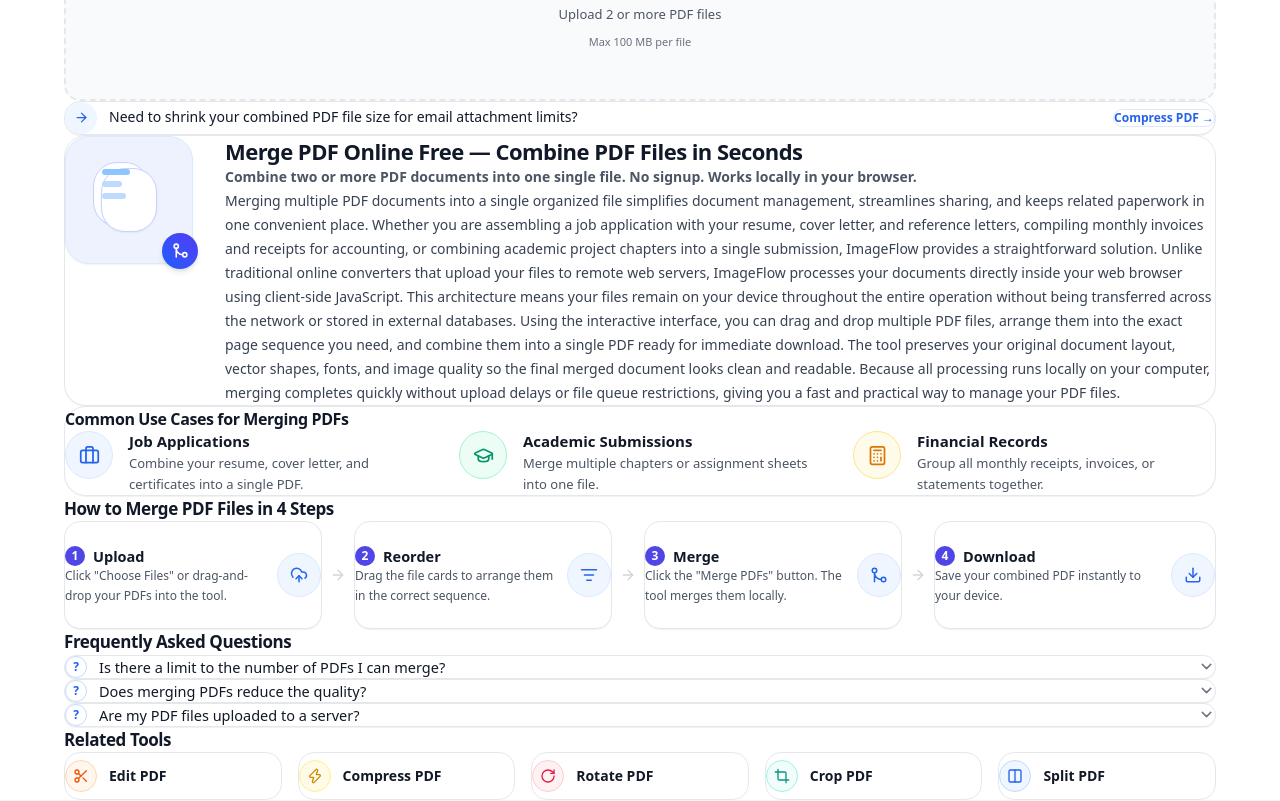
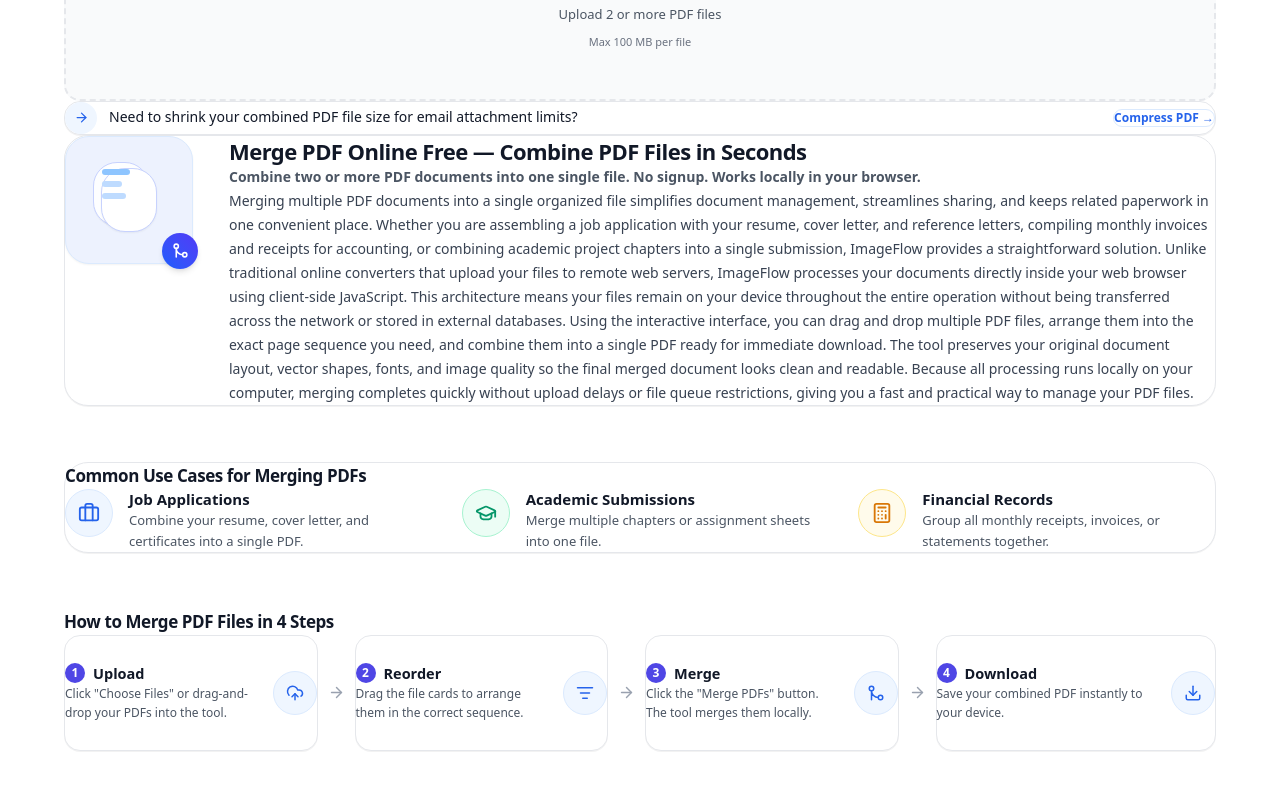
Before and after one commit to saurabh20402-ai/imageflowpdf, a Next.js app: page /tools/merge-pdf in a window 1280 px wide. Shown: the part 360-1161 px from the top of the page. Built offline with nearby package versions, Linux system fonts and the light colour scheme.

Commit message:
fix(merge-pdf): use uncollapsible flex column gap and generous card padding for reference spacing

```diff
--- a/src/components/ToolPageClient.jsx
+++ b/src/components/ToolPageClient.jsx
@@ -320,11 +320,11 @@ function SeoContentSection({ slug, relatedTools }) {
   // Dedicated, approved reference implementation for Merge PDF
   if (slug === 'merge-pdf') {
     return (
-      <section className="pt-2 pb-20">
-        <div className="container max-w-5xl mx-auto px-4">
+      <section className="pt-2 pb-24">
+        <div className="container max-w-5xl mx-auto px-4 flex flex-col gap-10 md:gap-12 lg:gap-14">
           {/* 1. Main Intro Card */}
-          <div className="mb-7 sm:mb-8 p-7 sm:p-8 md:p-9 rounded-2xl md:rounded-[22px] bg-[var(--surface-card)] border border-[var(--hairline)] shadow-2xs">
-            <div className="flex flex-col sm:flex-row gap-6 sm:gap-7 md:gap-8 items-start">
+          <div className="p-8 sm:p-9 md:p-10 rounded-2xl md:rounded-[24px] bg-[var(--surface-card)] border border-[var(--hairline)] shadow-2xs">
+            <div className="flex flex-col sm:flex-row gap-6 sm:gap-8 md:gap-9 items-start">
               {/* Illustration badge */}
               <div className="w-24 h-24 sm:w-28 sm:h-28 md:w-32 md:h-32 rounded-3xl bg-[#edf2fe] dark:bg-indigo-950/40 relative flex items-center justify-center flex-shrink-0 border border-[#dbeafe] dark:border-indigo-900/50 shadow-xs select-none">
                 {/* Back document sheet */}
@@ -358,21 +358,21 @@ function SeoContentSection({ slug, relatedTools }) {
 
           {/* 2. Common Use Cases Card */}
           {content.useCases && (
-            <div className="mb-8 sm:mb-9 md:mb-10 p-6 sm:p-7 md:p-8 rounded-2xl md:rounded-[22px] bg-[var(--surface-card)] border border-[var(--hairline)] shadow-2xs">
-              <h3 className="text-sm sm:text-base md:text-[16px] font-bold text-[var(--ink)] mb-5 sm:mb-6 tracking-tight">
+            <div className="p-7 sm:p-8 md:p-9 rounded-2xl md:rounded-[24px] bg-[var(--surface-card)] border border-[var(--hairline)] shadow-2xs">
+              <h3 className="text-sm sm:text-base md:text-[17px] font-bold text-[var(--ink)] mb-6 sm:mb-7 tracking-tight">
                 {content.useCases.title}
               </h3>
-              <div className="grid grid-cols-1 md:grid-cols-3 gap-6 md:gap-7 lg:gap-8">
+              <div className="grid grid-cols-1 md:grid-cols-3 gap-6 md:gap-8 lg:gap-10">
                 {content.useCases.items.map((uc, i) => {
                   const UcIcon = Icons[uc.icon] || Icons.CheckCircle;
                   const theme = UC_STYLES[i % UC_STYLES.length];
                   return (
                     <div key={i} className="flex items-start gap-4">
-                      <div className={`w-11 h-11 sm:w-12 sm:h-12 rounded-xl flex items-center justify-center flex-shrink-0 ${theme.bg} ${theme.text} border ${theme.border}`}>
-                        <UcIcon size={21} />
+                      <div className={`w-12 h-12 rounded-xl flex items-center justify-center flex-shrink-0 ${theme.bg} ${theme.text} border ${theme.border}`}>
+                        <UcIcon size={22} />
                       </div>
                       <div className="pt-0.5">
-                        <h4 className="font-bold text-sm sm:text-[15px] text-[var(--ink)] mb-1">{uc.title}</h4>
+                        <h4 className="font-bold text-sm sm:text-[15px] text-[var(--ink)] mb-1.5">{uc.title}</h4>
                         <p className="text-xs sm:text-[13px] text-[var(--muted)] leading-relaxed">{uc.description}</p>
                       </div>
                     </div>
@@ -384,16 +384,16 @@ function SeoContentSection({ slug, relatedTools }) {
 
           {/* 3. How-to Steps */}
           {content.steps && (
-            <div className="mb-8 sm:mb-9 md:mb-10">
-              <h3 className="text-sm sm:text-base md:text-[17px] font-bold text-[var(--ink)] mb-4 sm:mb-5 tracking-tight">
+            <div>
+              <h3 className="text-sm sm:text-base md:text-[17px] font-bold text-[var(--ink)] mb-5 sm:mb-6 tracking-tight">
                 {content.steps.title}
               </h3>
-              <div className="grid grid-cols-1 sm:grid-cols-2 lg:flex lg:items-center gap-3 lg:gap-2">
+              <div className="grid grid-cols-1 sm:grid-cols-2 lg:flex lg:items-center gap-3 lg:gap-2.5">
                 {content.steps.items.map((step, i) => {
                   const StepIcon = STEP_FALLBACK_ICONS[i % STEP_FALLBACK_ICONS.length];
                   return (
-                    <div key={i} className="lg:flex-1 w-full flex items-center gap-2 lg:gap-2">
-                      <div className="flex-1 p-4 sm:p-4.5 md:p-5 rounded-xl sm:rounded-2xl bg-[var(--surface-card)] border border-[var(--hairline)] flex items-center justify-between gap-3 shadow-2xs hover:border-[var(--primary-muted)] transition-colors min-h-[104px] md:min-h-[108px]">
+                    <div key={i} className="lg:flex-1 w-full flex items-center gap-2.5 lg:gap-2.5">
+                      <div className="flex-1 p-4.5 sm:p-5 rounded-xl sm:rounded-2xl bg-[var(--surface-card)] border border-[var(--hairline)] flex items-center justify-between gap-3 shadow-2xs hover:border-[var(--primary-muted)] transition-colors min-h-[112px] md:min-h-[116px]">
                         <div className="flex-1 pr-1">
                           <div className="flex items-center gap-2 mb-1.5">
                             <span className="w-5 h-5 rounded-md bg-[var(--primary)] text-white text-xs font-bold flex items-center justify-center flex-shrink-0">
@@ -412,8 +412,8 @@ function SeoContentSection({ slug, relatedTools }) {
                         </div>
                       </div>
                       {i < content.steps.items.length - 1 && (
-                        <div className="hidden lg:flex text-gray-300 dark:text-gray-600 flex-shrink-0 px-1">
-                          <Icons.ArrowRight size={16} />
+                        <div className="hidden lg:flex text-gray-400 dark:text-gray-500 flex-shrink-0 px-1.5">
+                          <Icons.ArrowRight size={17} />
                         </div>
                       )}
                     </div>
@@ -425,11 +425,11 @@ function SeoContentSection({ slug, relatedTools }) {
 
           {/* 4. Frequently Asked Questions */}
           {content.faqs && content.faqs.length > 0 && (
-            <div className="mb-8 sm:mb-9 md:mb-10">
-              <h3 className="text-sm sm:text-base md:text-[17px] font-bold text-[var(--ink)] mb-3.5 sm:mb-4 tracking-tight">
+            <div>
+              <h3 className="text-sm sm:text-base md:text-[17px] font-bold text-[var(--ink)] mb-5 sm:mb-6 tracking-tight">
                 Frequently Asked Questions
               </h3>
-              <div className="space-y-2.5 sm:space-y-3">
+              <div className="space-y-3 sm:space-y-3.5">
                 {content.faqs.map((faq, idx) => {
                   const isOpen = openFaq === idx;
                   return (
@@ -441,7 +441,7 @@ function SeoContentSection({ slug, relatedTools }) {
                         type="button"
                         onClick={() => setOpenFaq(isOpen ? null : idx)}
                         aria-expanded={isOpen}
-                        className="w-full flex items-center justify-between py-3.5 px-4 sm:py-4 sm:px-5 text-left text-xs sm:text-sm md:text-[14.5px] font-medium text-[var(--ink)] hover:bg-[var(--surface)] transition-colors focus:outline-hidden focus-visible:ring-2 focus-visible:ring-[var(--primary)]"
+                        className="w-full flex items-center justify-between py-4 px-4 sm:py-4.5 sm:px-5 text-left text-xs sm:text-sm md:text-[14.5px] font-medium text-[var(--ink)] hover:bg-[var(--surface)] transition-colors focus:outline-hidden focus-visible:ring-2 focus-visible:ring-[var(--primary)]"
                       >
                         <div className="flex items-center gap-3">
                           <div className="w-5 h-5 sm:w-5.5 sm:h-5.5 rounded-full border border-blue-200 dark:border-blue-900/50 text-blue-600 dark:text-blue-400 text-xs font-semibold flex items-center justify-center flex-shrink-0">
@@ -478,10 +478,10 @@ function SeoContentSection({ slug, relatedTools }) {
           {/* 5. Related Tools */}
           {displayRelatedTools && displayRelatedTools.length > 0 && (
             <div>
-              <h3 className="text-sm sm:text-base md:text-[17px] font-bold text-[var(--ink)] mb-3.5 sm:mb-4 tracking-tight">
+              <h3 className="text-sm sm:text-base md:text-[17px] font-bold text-[var(--ink)] mb-5 sm:mb-6 tracking-tight">
                 Related Tools
               </h3>
-              <div className="grid grid-cols-2 sm:grid-cols-3 lg:grid-cols-5 gap-3 sm:gap-3.5 md:gap-4">
+              <div className="grid grid-cols-2 sm:grid-cols-3 lg:grid-cols-5 gap-3.5 sm:gap-4 md:gap-4.5">
                 {displayRelatedTools.map((rt) => {
                   const RtIcon = Icons[rt.icon] || Icons.FileImage;
                   return (
@@ -489,7 +489,7 @@ function SeoContentSection({ slug, relatedTools }) {
                       key={rt.name + rt.slug}
                       href={`/tools/${rt.slug}/`}
                       title={`${rt.name} — Free Online Tool`}
-                      className="flex items-center gap-2.5 sm:gap-3 py-3 px-3 sm:py-3.5 sm:px-4 min-h-[46px] md:min-h-[48px] bg-[var(--surface-card)] border border-[var(--hairline)] rounded-xl sm:rounded-2xl hover:border-blue-300 hover:shadow-xs transition-all group"
+                      className="flex items-center gap-2.5 sm:gap-3 py-3 px-3 sm:py-3.5 sm:px-4 min-h-[48px] md:min-h-[50px] bg-[var(--surface-card)] border border-[var(--hairline)] rounded-xl sm:rounded-2xl hover:border-blue-300 hover:shadow-xs transition-all group"
                     >
                       <div
                         className={`w-7 h-7 sm:w-8 sm:h-8 rounded-lg flex items-center justify-center flex-shrink-0 transition-transform group-hover:scale-105 ${rt.bg || ''} ${rt.text || ''} ${rt.border ? `border ${rt.border}` : ''}`}
```
